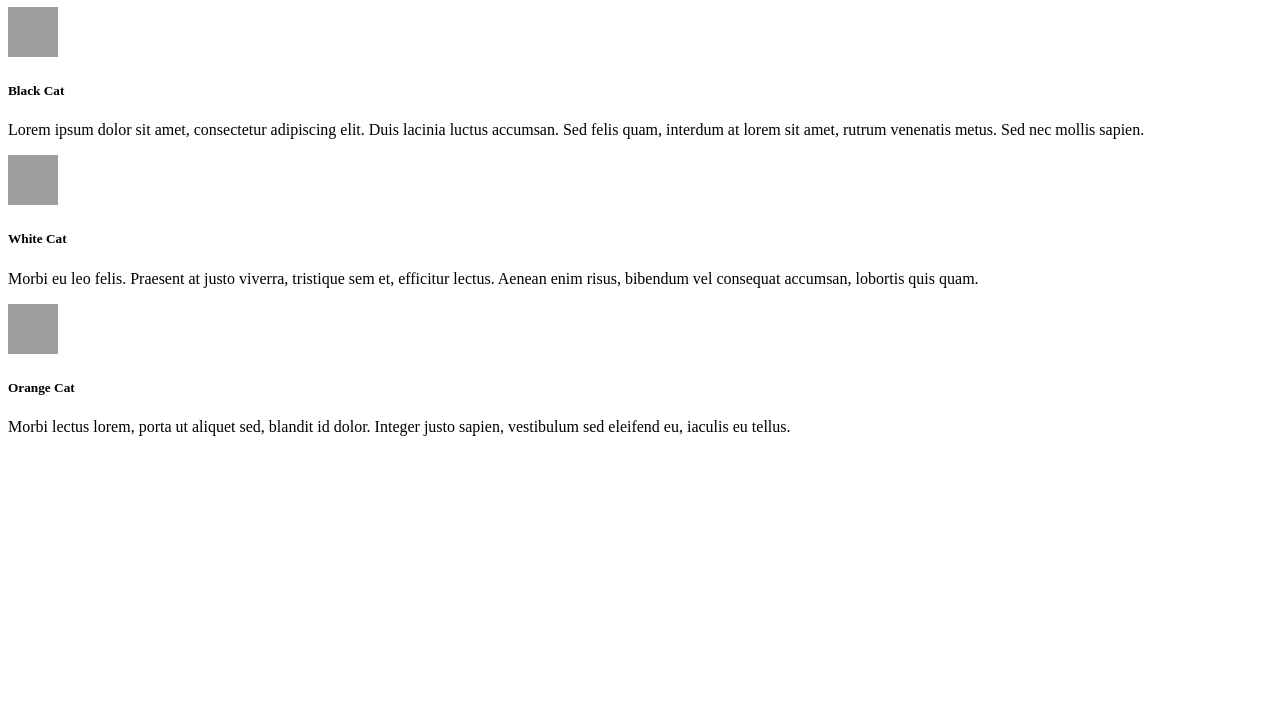
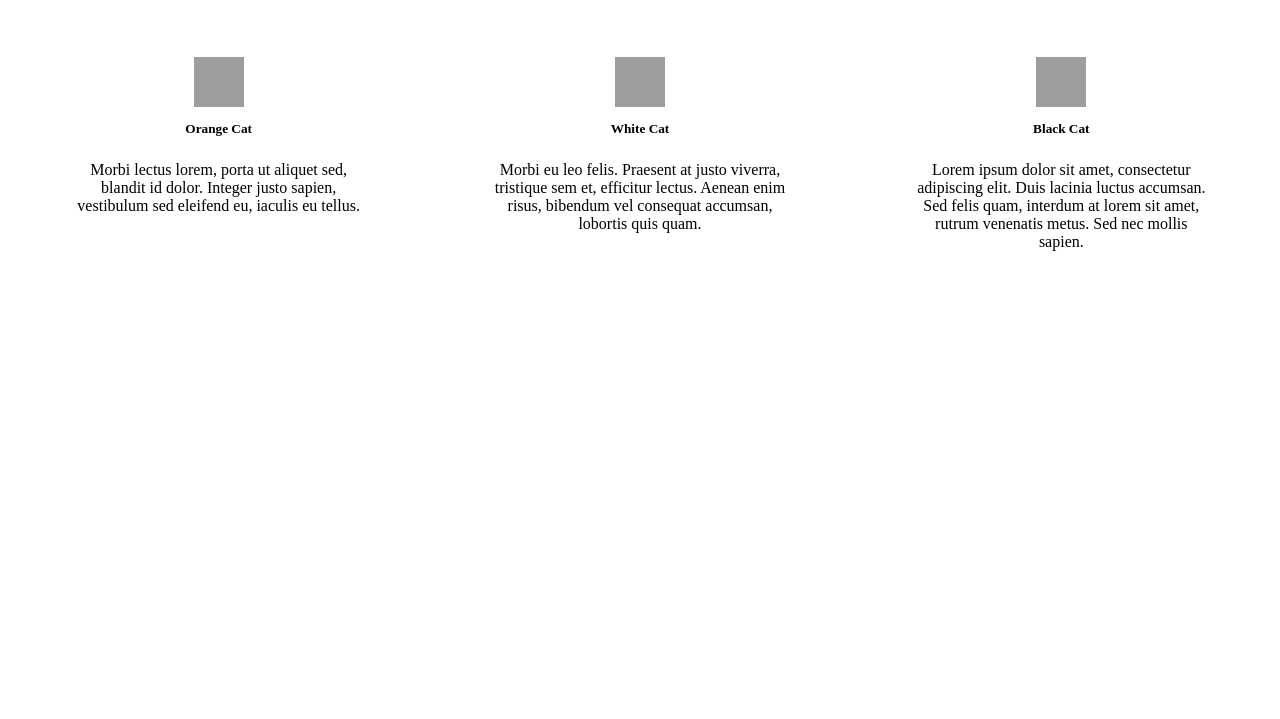
Before and after one commit to russellkerns/css-practice, a plain HTML site: page index.html in a window 1280 px wide. Shown: the part 81-800 px from the top of the page. Drawn offline with Linux system fonts and the light colour scheme; grey boxes are pictures that could not be loaded.

Commit message:
basic layout accomplished

```diff
--- a/index.html
+++ b/index.html
@@ -5,6 +5,7 @@
     </head>
     <body>
         <h1>Cats</h1>
+        <div class='flex-container'>
             <div>
                 <img src='https://placekitten.com/50/50'>
                 <h5>Black Cat</h5>
@@ -20,5 +21,6 @@
                 <h5>Orange Cat</h5>
                 <p>Morbi lectus lorem, porta ut aliquet sed, blandit id dolor. Integer justo sapien, vestibulum sed eleifend eu, iaculis eu tellus.</p>
             </div>
+        </div>
     </body>
 </html>
--- a/style.css
+++ b/style.css
@@ -1,12 +1,33 @@
 h1{
-    text-align:center;
+    text-align: center;
+    margin-bottom: 80px;
 }
 
-body{
+h5{
+    margin-top: 14px;
+    margin-bottom: 14px;
+}
+.flex-container{
     display: flex;
-    align-content: center;
+    flex-direction: row-reverse;
+    justify-content: space-around;
+
+}
+
+p{
+    margin-top: 10px;
+    text-align: center;
+}
+
+.flex-container div{
+    display: flex;
     flex-direction: column;
+    align-items: center;
+    width: 300px;
 }
+
+
+
 /*div{
     align-items: center;
     flex-direction: column;
```
Lines whose indentation alone changed are shown as unchanged.
